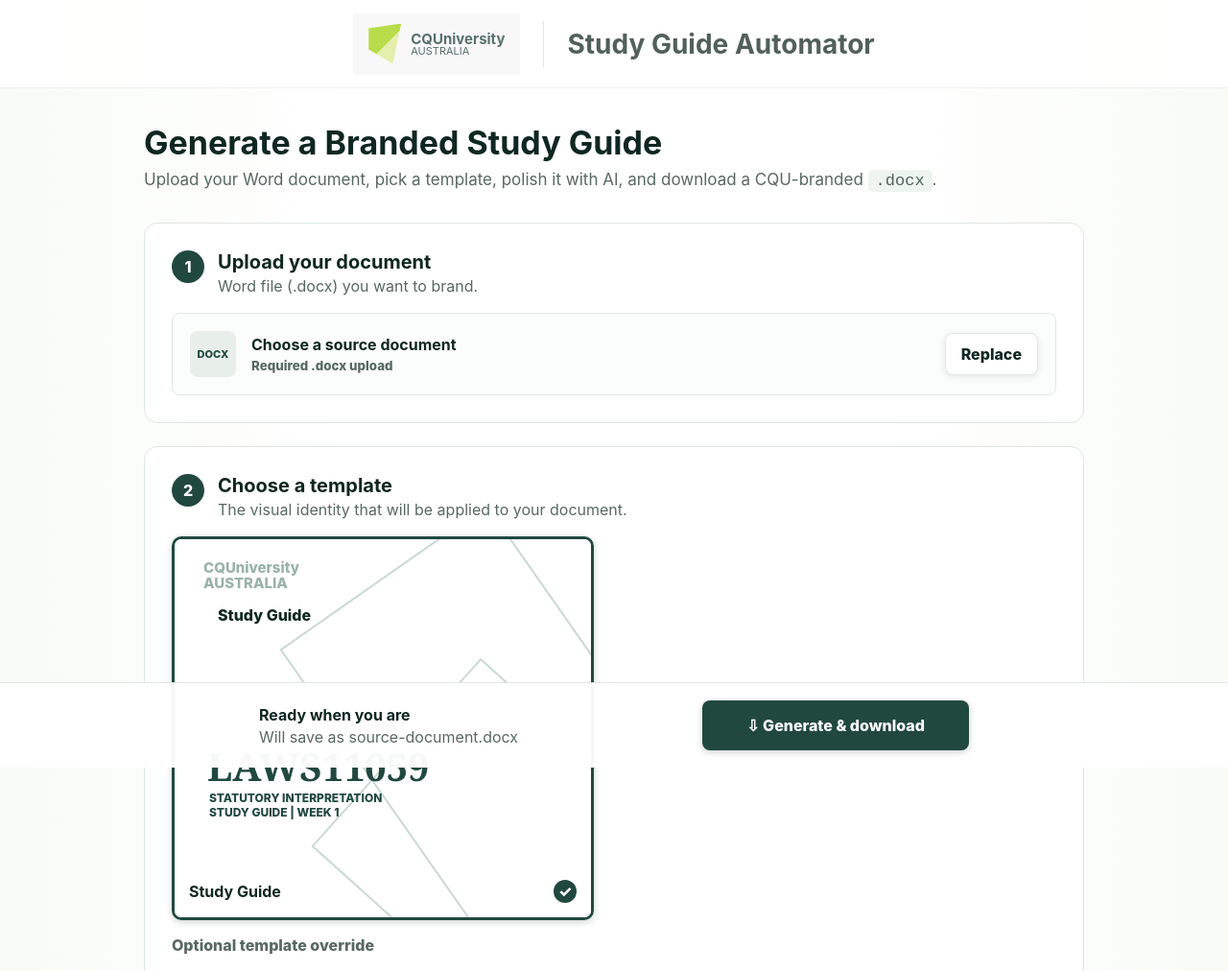
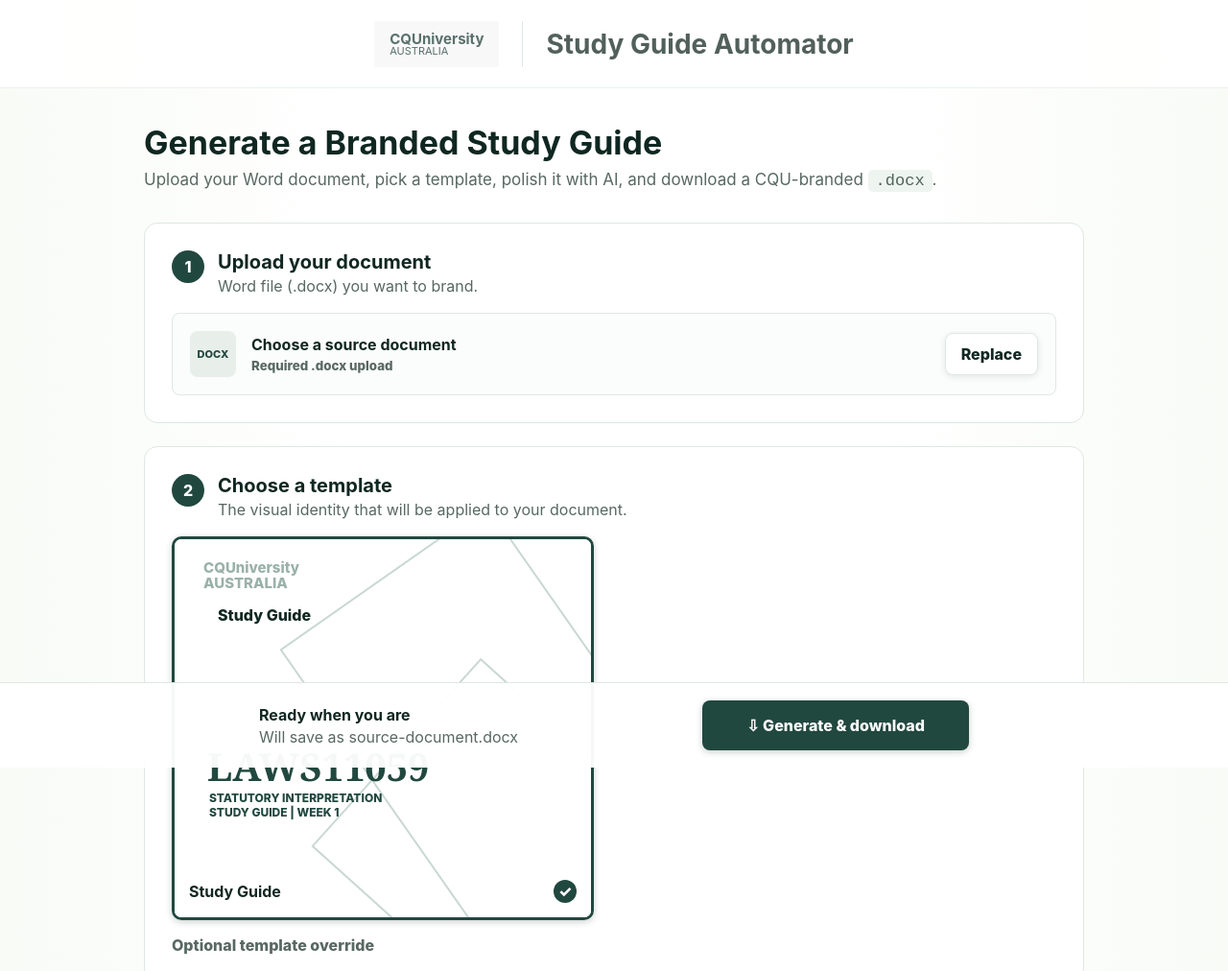
Before and after one commit to AbuRayhan71/cqu-study-guide-automation-10.6.26, a plain HTML site: page app/static/index.html in a window 1280 px wide. Shown: the top 1012 px of the page at 96% size. Drawn offline with Linux system fonts and the light colour scheme.

Commit message:
fix html
html fix

```diff
--- a/app/static/index.html
+++ b/app/static/index.html
@@ -9,7 +9,7 @@
   <body>
     <header class="topbar">
       <div class="brand">
-        <div class="logo-mark"></div>
+
         <div class="logo-text"><strong>CQUniversity</strong><span>AUSTRALIA</span></div>
       </div>
       <div class="divider"></div>
```
